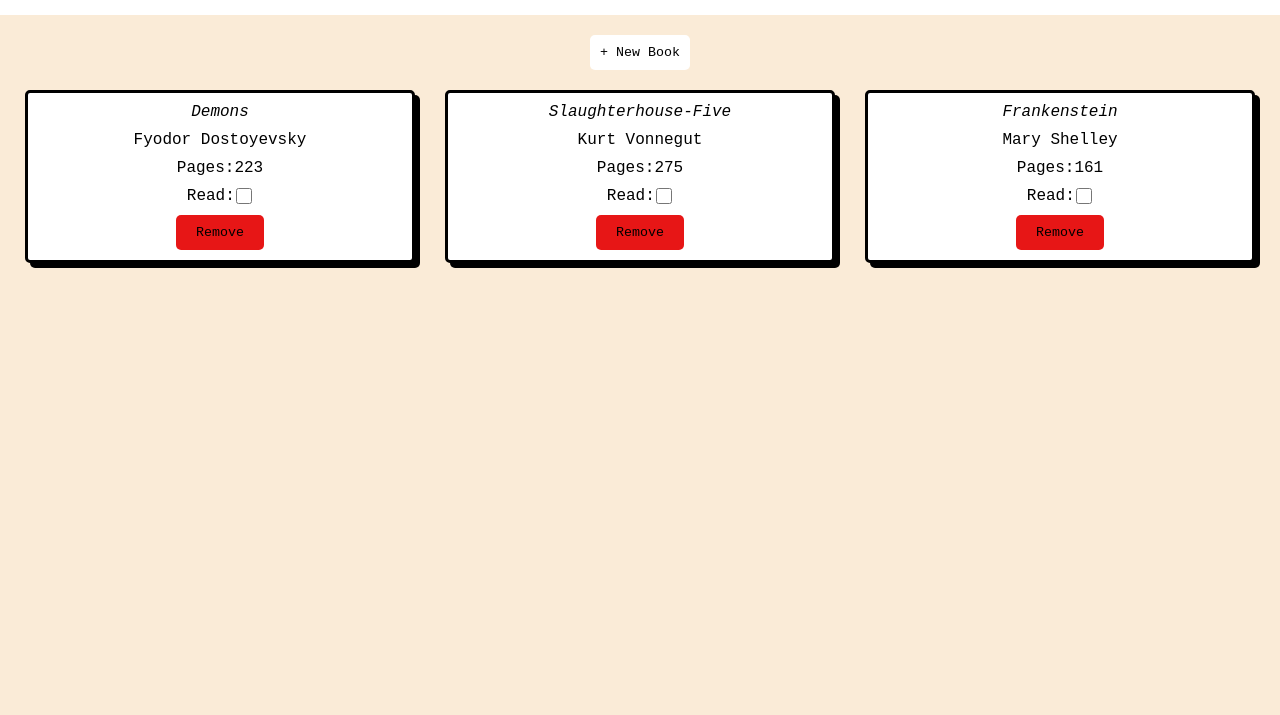
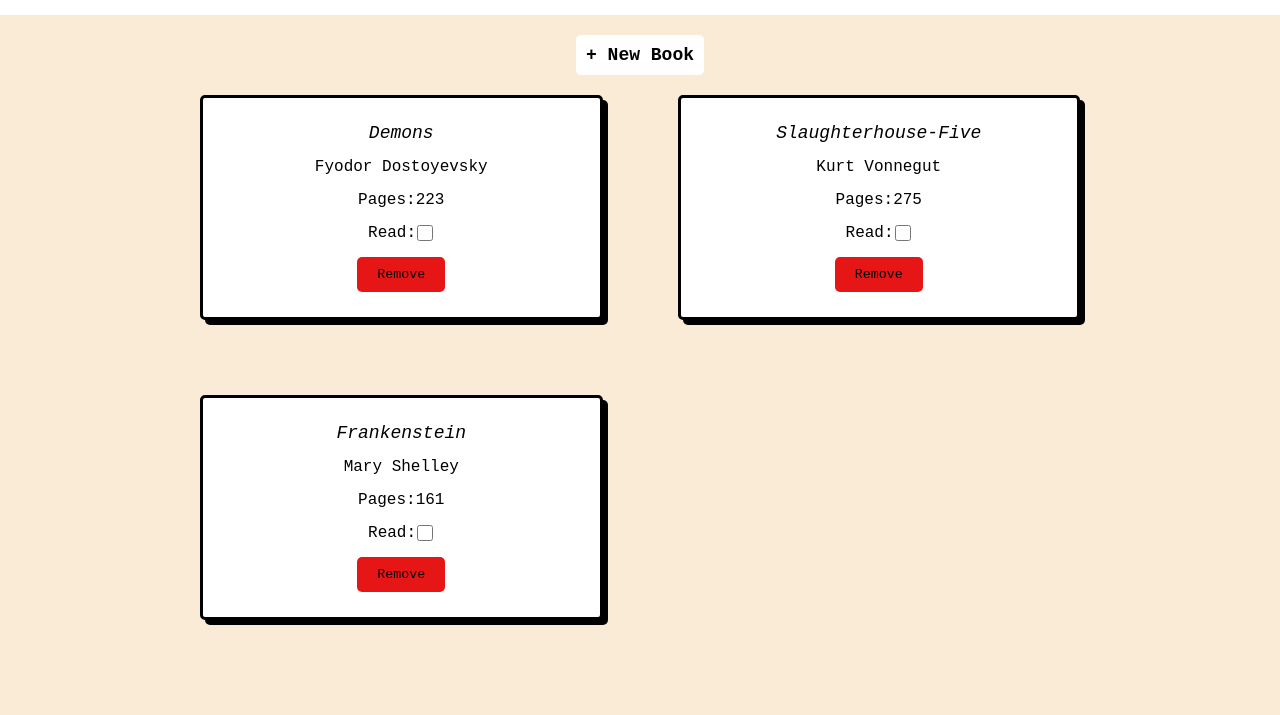
Before and after one commit to typiwo/library, a plain HTML site: page index.html in a window 1280 px wide. Shown: the part 85-800 px from the top of the page. Drawn offline with Linux system fonts and the light colour scheme.

Commit message:
Finished design and functionality

```diff
--- a/index.html
+++ b/index.html
@@ -4,13 +4,13 @@
     <meta charset="UTF-8">
     <meta http-equiv="X-UA-Compatible" content="IE=edge">
     <meta name="viewport" content="width=device-width, initial-scale=1.0">
-    <title>Library</title>
+    <title>📚 Library</title>
     <link rel="stylesheet" href="style.css">
 </head>
 <body>
 
     <div class="header">
-        <div id="header-text">library</div>
+        <div id="header-text">📚 library</div>
         <button id="login-button">Log In</button>
     </div>
 
@@ -22,9 +22,9 @@
 
         <form action="" method="get" id="new-book-form">
             <div id="form-header">New Book</div>
-            <input type="text" id="title" name="title" placeholder="title"><br><br>
-            <input type="text" id="author" name="author" placeholder="author"><br><br>
-            <input type="text" id="num-pages" name="num-pages" placeholder="# of pages"><br><br>
+            <input type="text" id="title" name="title" placeholder="title" required><br><br>
+            <input type="text" id="author" name="author" placeholder="author" required><br><br>
+            <input type="text" id="num-pages" name="num-pages" placeholder="# of pages" required><br><br>
             <div id="form-read-div">
                 <div id="form-read-status-text">Read: </div>
                 <input type="checkbox" id="read-checkbox" name="read-checkbox">
--- a/style.css
+++ b/style.css
@@ -13,10 +13,7 @@ body {
     gap: 20px;
 }
 
-button:hover {
-    cursor: pointer;
-}
-
+/* HEADER */
 .header {
     background-color: white;
     width: 100%;
@@ -44,12 +41,21 @@ button:hover {
     background-color: rgb(170, 169, 169);
 }
 
+
+/* BODY */
+
+button:hover {
+    cursor: pointer;
+}
+
 #new-book-button {
     padding: 10px;
     background-color: white;
     font-family: 'Courier New', Courier, monospace;
     border-radius: 5px;
     width: fit-content;
+    font-size: large;
+    font-weight: bold;
 }
 
 #new-book-button:hover {
@@ -57,14 +63,14 @@ button:hover {
 }
 
 .book-container {
-    height: fit-content;
     display: grid;
-    grid-template-columns: repeat(3, 1fr);
-    gap: 30px;
+    grid-template-columns: repeat(auto-fit, minmax(350px, 1fr));
+    gap: 75px;
     width: 100%;
-    flex-wrap: wrap;
     padding: 25px;
     padding-top: 0px;
+    padding-left: 200px;
+    padding-right: 200px;
 }
 
 button {
@@ -76,12 +82,12 @@ button {
     background-color: white;
     border-radius: 5px;
     padding: 10px;
+    padding-top: 25px;
+    padding-bottom: 25px;
     display: flex;
     flex-direction: column;
     align-items: center;
-    gap: 10px;
-    max-width: 400px;
-    min-width: 200px;
+    gap: 15px;
     box-shadow: 5px 5px;
 }
 
@@ -89,6 +95,7 @@ button {
     background-color: white;
     font-style: italic;
     text-align: center;
+    font-size: large;
 }
 
 #book-card-author {
@@ -179,6 +186,7 @@ button {
     margin: auto;
 }
 
+
 form {
     background-color: white;
 }
```
